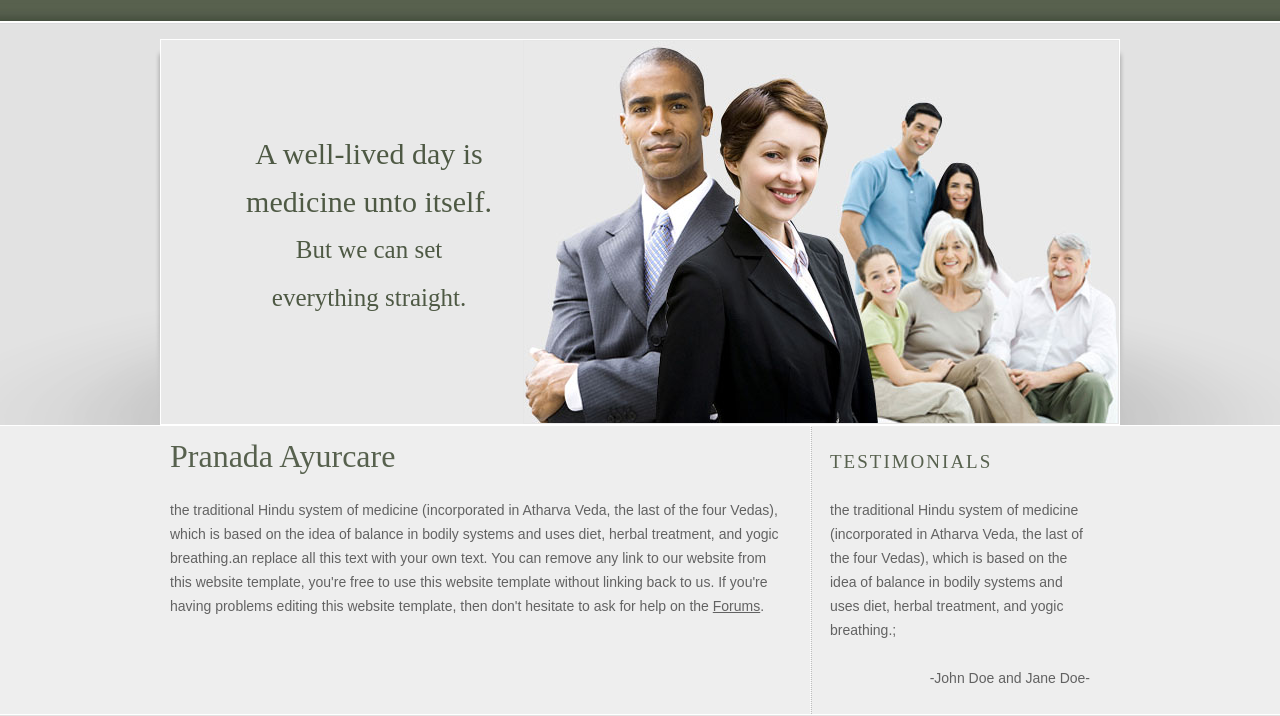
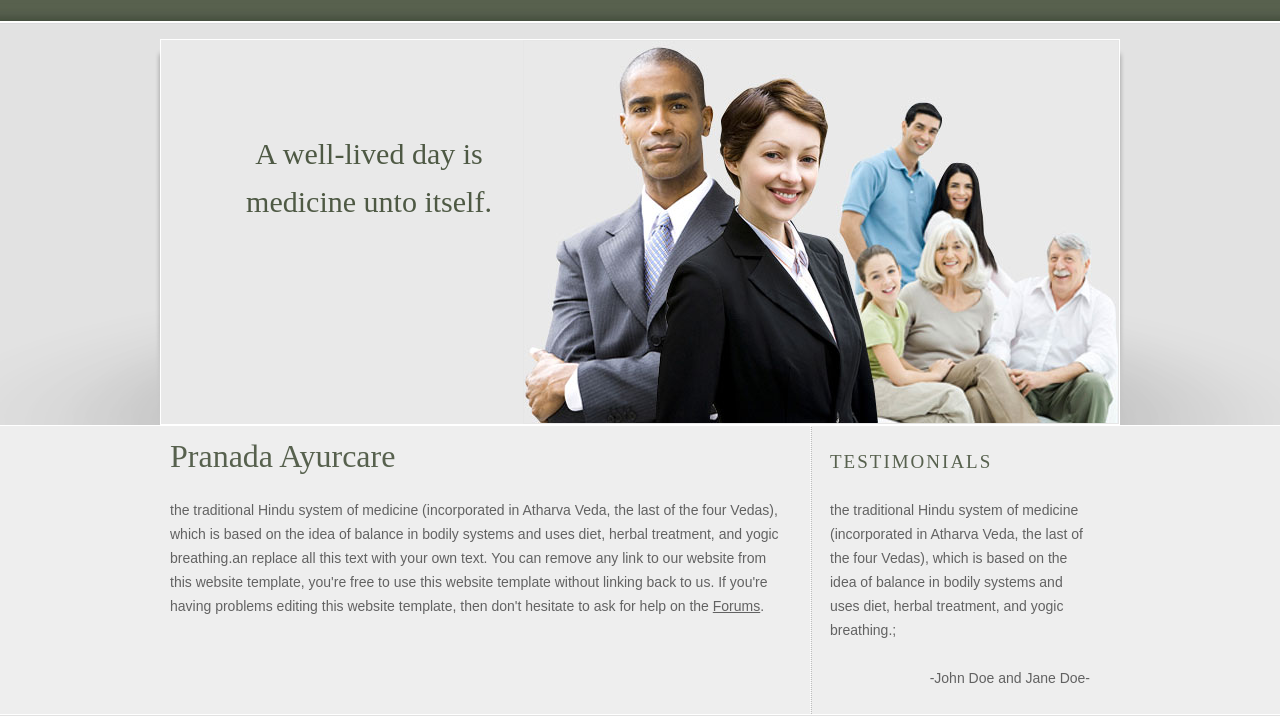
Before and after one commit to narutosasuke/hello-world, a plain HTML site: page index.html in a window 1280 px wide. Shown: the part 114-830 px from the top of the page. Drawn offline with Linux system fonts and the light colour scheme.

Commit message:
Update index.html

```diff
--- a/index.html
+++ b/index.html
@@ -43,9 +43,7 @@
 				<img src="images/family-large.jpg" alt="Img" height="382" width="594">
 				<div class="detail">
 					<h1>A well-lived day is<br/>medicine unto itself.</h1>
-					<p>
-						But we can set<br> everything straight.
-					</p>
+
 				</div>
 			</div>
 		</div>
```
